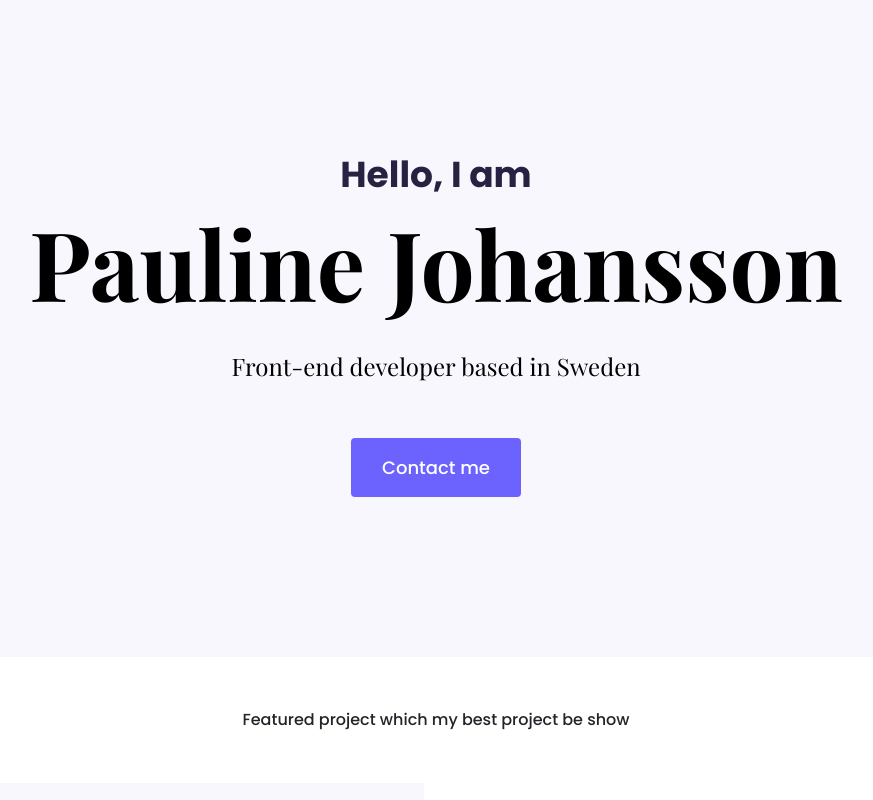
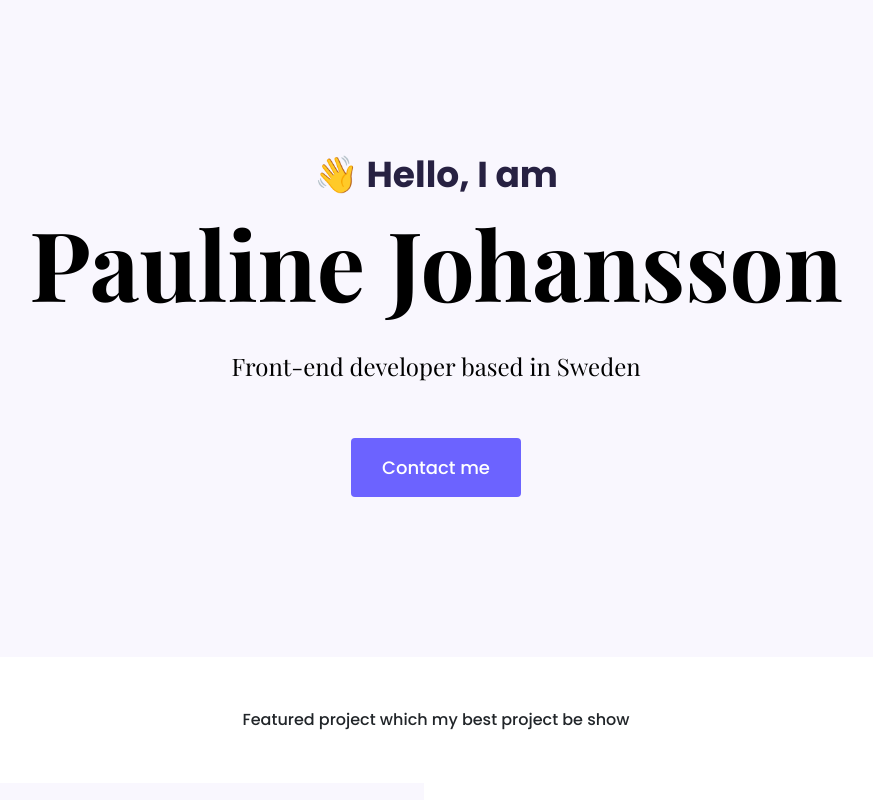
Before and after one commit to PaulineJohansson/Portfolio-project-setup, a plain HTML site: page index.html in a window 1280 px wide. Shown: the top 800 px of the page, without its empty margins (204-1077 px from the left). Drawn offline with nearby package versions, Linux system fonts and the light colour scheme.

Commit message:
Added emoji

```diff
--- a/index.html
+++ b/index.html
@@ -30,7 +30,7 @@
   </head>
   <body>
     <div class="hero">
-      <p>Hello, I am</p>
+      <p>👋 Hello, I am</p>
       <h1>Pauline Johansson</h1>
       <h2 class="mb-5">Front-end developer based in Sweden</h2>
       <div>
```
